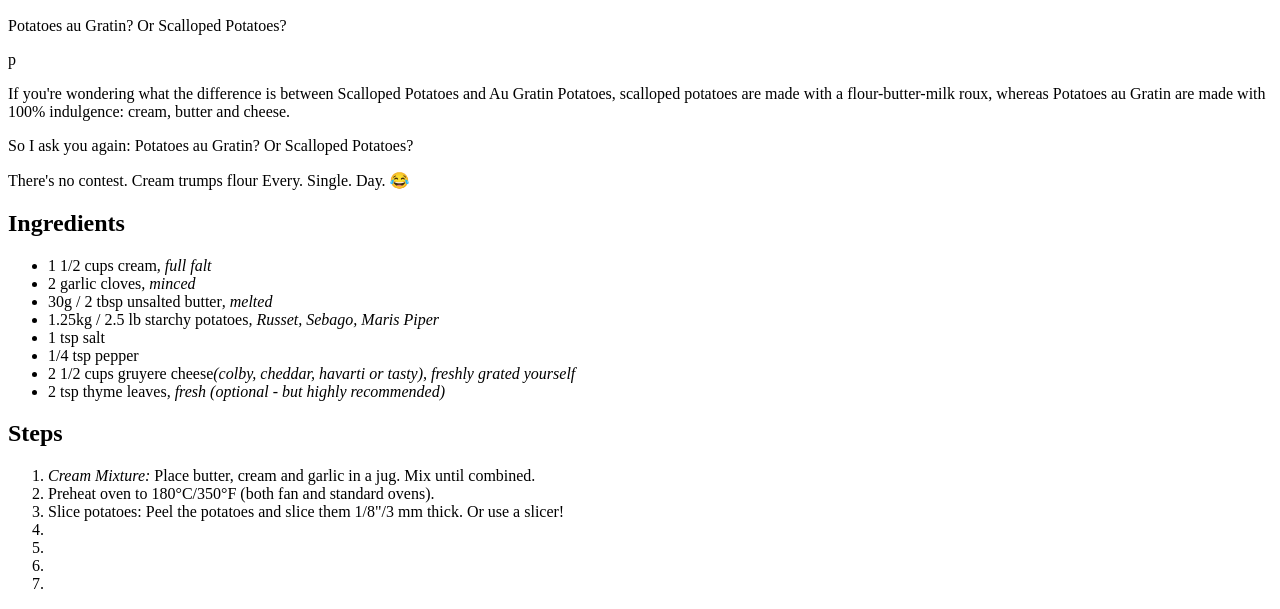
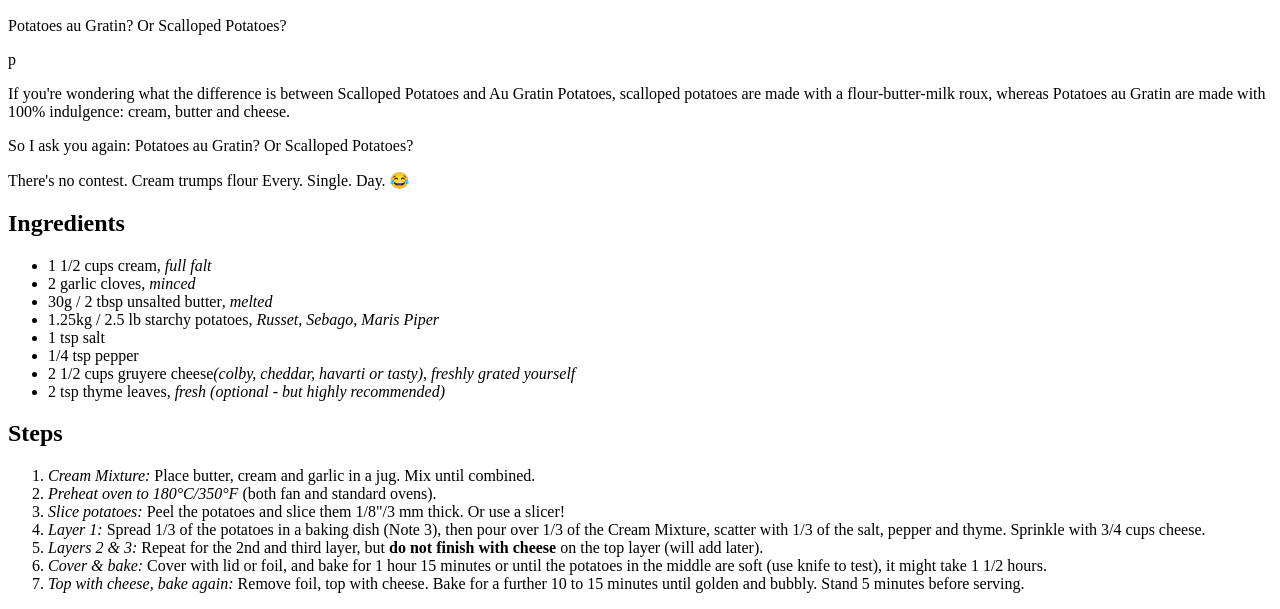
Before and after one commit to chipchopcoder/odin-recipes, a plain HTML site: page recipes/gratin.html in a window 1280 px wide. Shown: the part 434-1043 px from the top of the page. Drawn offline with Linux system fonts and the light colour scheme.

Commit message:
finish first gratin recipe

```diff
--- a/recipes/gratin.html
+++ b/recipes/gratin.html
@@ -31,12 +31,12 @@
         <h2>Steps</h2>
         <ol>
             <li><em>Cream Mixture:</em> Place butter, cream and garlic in a jug. Mix until combined.</li>
-            <li>Preheat oven to 180°C/350°F (both fan and standard ovens).</li>
-            <li>Slice potatoes: Peel the potatoes and slice them 1/8"/3 mm thick. Or use a slicer!</li>
-            <li></li>
-            <li></li>
-            <li></li>
-            <li></li>
+            <li><em>Preheat oven to 180°C/350°F</em> (both fan and standard ovens).</li>
+            <li><em>Slice potatoes:</em> Peel the potatoes and slice them 1/8"/3 mm thick. Or use a slicer!</li>
+            <li><em>Layer 1:</em> Spread 1/3 of the potatoes in a baking dish (Note 3), then pour over 1/3 of the Cream Mixture, scatter with 1/3 of the salt, pepper and thyme. Sprinkle with 3/4 cups cheese.</li>
+            <li><em>Layers 2 & 3:</em> Repeat for the 2nd and third layer, but <strong>do not finish with cheese</strong> on the top layer (will add later).</li>
+            <li><em>Cover & bake:</em> Cover with lid or foil, and bake for 1 hour 15 minutes or until the potatoes in the middle are soft (use knife to test), it might take 1 1/2 hours.</li>
+            <li><em>Top with cheese, bake again:</em> Remove foil, top with cheese. Bake for a further 10 to 15 minutes until golden and bubbly. Stand 5 minutes before serving.</li>
         </ol>
     </body>
 </html>
```
